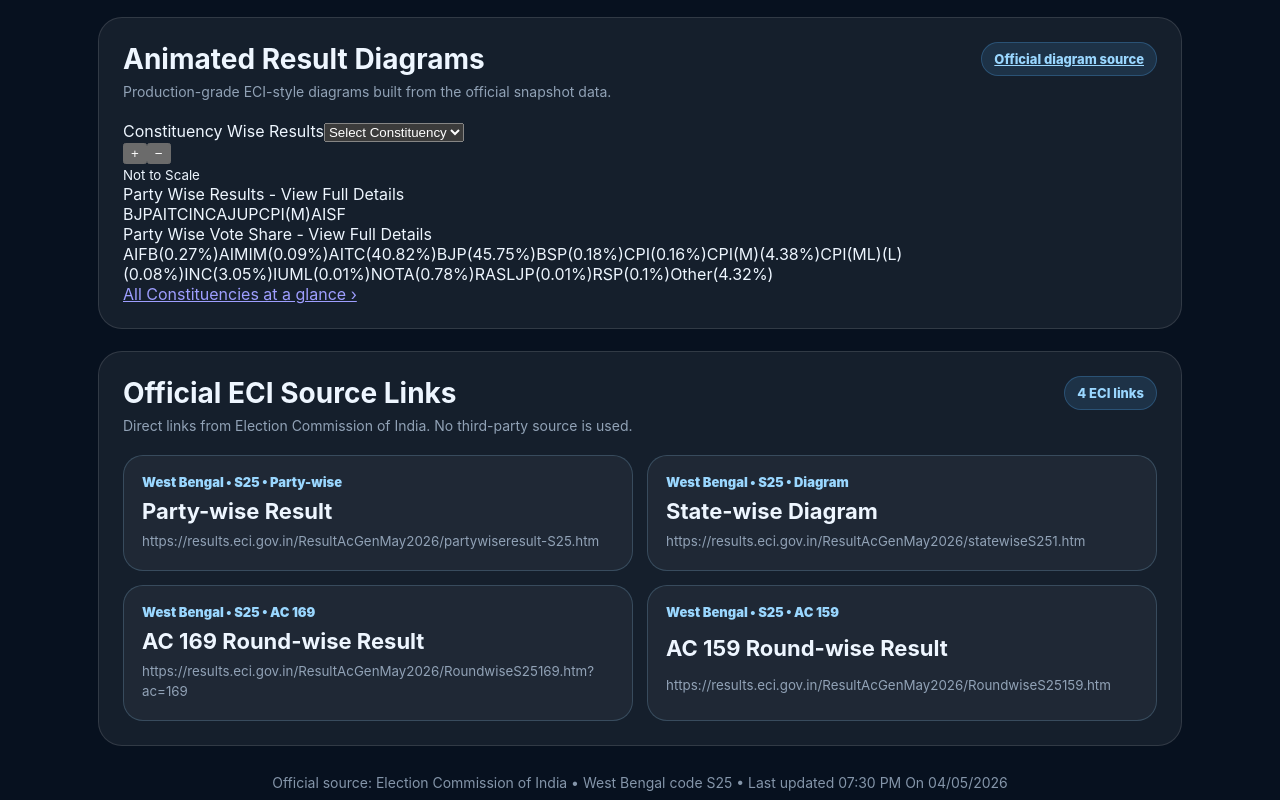
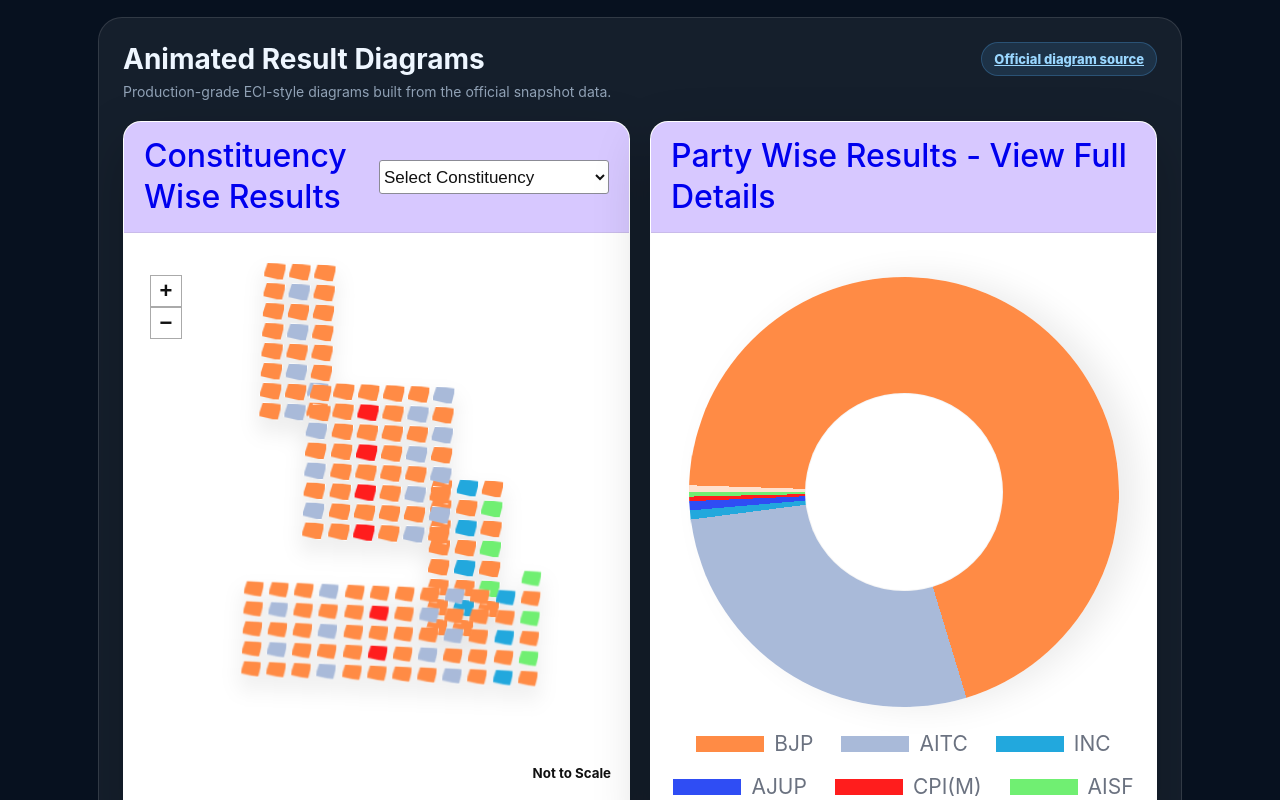
Before and after one commit to PsProsen-Dev/West-Bengal-2026-Voting-Result, a Next.js app: page / in a window 1280 px wide. Shown: the part 1900-2700 px from the top of the page. Built offline with nearby package versions, Linux system fonts and the light colour scheme; no server answers.

Commit message:
Style animated production-grade diagrams

```diff
--- a/app/style.css
+++ b/app/style.css
@@ -100,10 +100,55 @@ p { color: #b7c6d8; font-size: 18px; line-height: 1.65; max-width: 790px; }
 .roundCard strong { font-size: 22px; }
 .roundCard small { color: #91a2b6; line-height: 1.5; }
 
+.diagramPanel { overflow: hidden; }
+.diagramGrid { display: grid; grid-template-columns: repeat(2, minmax(0, 1fr)); gap: 20px; }
+.diagramCard { background: #fff; color: #1f2937; border-radius: 18px; overflow: hidden; box-shadow: 0 22px 55px rgba(0,0,0,.22); border: 1px solid rgba(255,255,255,.16); animation: cardLift .65s ease both; }
+.diagramCard.wideDiagram { grid-column: 1 / 3; }
+.diagramTitle { min-height: 60px; display: flex; align-items: center; justify-content: space-between; gap: 12px; padding: 14px 20px; background: #d7c8ff; color: #0000ee; font-size: clamp(22px, 3vw, 32px); line-height: 1.28; font-weight: 500; border-bottom: 1px solid #c9bbea; }
+.diagramTitle.withSelect { align-items: center; }
+.diagramTitle select { min-width: 230px; height: 34px; background: #fff; border: 1px solid #8b8b95; border-radius: 3px; font-size: 17px; color: #111; }
+.vizStage { padding: 44px 20px 26px; display: grid; place-items: center; }
+.seatDonut { width: min(430px, 78vw); aspect-ratio: 1; border-radius: 50%; background: conic-gradient(var(--donut-stops)); position: relative; transform: rotate(-90deg); animation: diagramReveal 1.2s cubic-bezier(.2,.9,.2,1) both, softPulse 5s ease-in-out infinite 1.2s; box-shadow: 0 18px 34px rgba(0,0,0,.08); }
+.seatDonut:after { content: ""; position: absolute; inset: 0; border-radius: inherit; background: conic-gradient(from 0deg, rgba(255,255,255,.82) 0deg 1.8deg, transparent 1.8deg 360deg); opacity: .9; mix-blend-mode: screen; }
+.donutHole { position: absolute; inset: 27%; border-radius: 50%; background: #fff; z-index: 2; box-shadow: inset 0 0 0 1px rgba(0,0,0,.04); }
+.chartLegend, .voteLegend { color: #6b7280; }
+.chartLegend { display: flex; justify-content: center; gap: 18px 28px; flex-wrap: wrap; margin-top: 24px; font-size: 21px; }
+.chartLegend span, .voteLegend span { display: inline-flex; align-items: center; gap: 10px; white-space: nowrap; }
+.chartLegend i { width: 68px; height: 16px; display: inline-block; }
+.voteShareLayout { min-height: 430px; padding: 42px 40px 36px; display: grid; grid-template-columns: minmax(180px, 290px) 1fr; align-items: center; gap: 34px; }
+.voteLegend { display: grid; gap: 13px; font-size: 20px; align-content: start; }
+.voteLegend i { width: 72px; height: 18px; display: inline-block; }
+.votePie { width: min(380px, 70vw); aspect-ratio: 1; border-radius: 50%; background: conic-gradient(var(--pie-stops)); animation: diagramReveal 1.15s cubic-bezier(.2,.9,.2,1) both .15s; box-shadow: 0 20px 38px rgba(0,0,0,.10); position: relative; }
+.votePie:after { content: ""; position: absolute; inset: 0; border-radius: inherit; background: conic-gradient(from 0deg, rgba(255,255,255,.92) 0deg 2.1deg, transparent 2.1deg 360deg); mix-blend-mode: screen; }
+.mapCardBody { position: relative; min-height: 560px; background: #fff; display: grid; place-items: center; padding: 34px 20px; overflow: hidden; }
+.mapControls { position: absolute; left: 26px; top: 42px; z-index: 3; display: grid; }
+.mapControls button { width: 32px; height: 32px; border: 1px solid #aaa; background: #fff; color: #111; font-size: 22px; font-weight: 800; line-height: 1; }
+.wbShape { width: 300px; height: 460px; display: grid; grid-template-columns: repeat(12, 1fr); grid-auto-rows: 18px; gap: 2px; align-content: center; transform: rotate(2deg); animation: mapFloat 4.8s ease-in-out infinite; }
+.wbShape span { clip-path: polygon(18% 0, 100% 11%, 84% 100%, 0 78%); border: 1px solid #fff; border-radius: 2px; opacity: 0; animation: tileIn .55s ease forwards; }
+.wbShape span:nth-child(odd) { animation-delay: .03s; }
+.wbShape span:nth-child(3n) { animation-delay: .09s; }
+.wbShape span:nth-child(5n) { animation-delay: .14s; }
+.wbShape .bjp { background: #ff8b45; }
+.wbShape .aitc { background: #a9bad9; }
+.wbShape .inc { background: #22a8dd; }
+.wbShape .cpm { background: #ff1d1d; }
+.wbShape .aisf { background: #70ef72; }
+.wbShape span:nth-child(12n+1), .wbShape span:nth-child(12n+2), .wbShape span:nth-child(12n+3) { transform: translateY(-118px) translateX(28px); }
+.wbShape span:nth-child(12n+10), .wbShape span:nth-child(12n+11), .wbShape span:nth-child(12n+12) { transform: translateY(92px) translateX(-24px); }
+.wbShape span:nth-child(n+96) { transform: translateY(40px) translateX(18px) scale(.92); }
+.mapCardBody small { position: absolute; right: 18px; bottom: 12px; color: #111; font-weight: 700; }
+.glanceButton { display: block; width: min(760px, 86%); margin: 28px auto 0; padding: 16px 18px; text-align: center; border-radius: 6px; background: #146de8; color: #fff; font-size: clamp(22px, 4vw, 32px); font-weight: 900; text-decoration: none; box-shadow: 0 16px 28px rgba(20,109,232,.25); }
+.glanceButton:hover { transform: translateY(-1px); }
+@keyframes diagramReveal { from { clip-path: circle(0 at 50% 50%); transform: rotate(-90deg) scale(.92); opacity: .35; } to { clip-path: circle(72% at 50% 50%); transform: rotate(-90deg) scale(1); opacity: 1; } }
+@keyframes softPulse { 0%, 100% { filter: saturate(1); } 50% { filter: saturate(1.12); } }
+@keyframes cardLift { from { opacity: 0; transform: translateY(18px); } to { opacity: 1; transform: translateY(0); } }
+@keyframes tileIn { from { opacity: 0; transform: translateY(8px) scale(.72); } to { opacity: 1; } }
+@keyframes mapFloat { 0%, 100% { filter: drop-shadow(0 8px 8px rgba(0,0,0,.08)); } 50% { filter: drop-shadow(0 14px 12px rgba(0,0,0,.12)); } }
+@media (prefers-reduced-motion: reduce) { .seatDonut, .votePie, .diagramCard, .wbShape, .wbShape span { animation: none !important; opacity: 1; } }
 .muted { color: #9fb0c4; }
 footer { text-align: center; color: #8495a9; margin-top: 28px; font-size: 14px; }
 
-@media (max-width: 900px) { .partyCards { grid-template-columns: repeat(3, 1fr); } }
+@media (max-width: 900px) { .partyCards { grid-template-columns: repeat(3, 1fr); } .diagramGrid { grid-template-columns: 1fr; } .diagramCard.wideDiagram { grid-column: auto; } .voteShareLayout { grid-template-columns: 1fr; justify-items: center; } .voteLegend { justify-self: start; } }
 @media (max-width: 760px) {
   main { padding: 20px 12px 42px; }
   .hero { padding: 30px 20px; }
@@ -113,4 +158,15 @@ footer { text-align: center; color: #8495a9; margin-top: 28px; font-size: 14px;
   .row { grid-template-columns: 40px 1fr 60px; }
   .bar { grid-column: 2 / 4; }
   .resultHead, .resultLine { grid-template-columns: 1fr 54px 72px 54px; padding: 12px 10px; font-size: 13px; }
+  .diagramPanel { padding: 12px; }
+  .diagramTitle { font-size: 27px; display: grid; }
+  .diagramTitle select { min-width: 100%; }
+  .seatDonut { width: min(330px, 82vw); }
+  .chartLegend { font-size: 18px; gap: 12px 18px; }
+  .chartLegend i { width: 56px; }
+  .voteShareLayout { padding: 34px 16px; }
+  .voteLegend { font-size: 18px; gap: 10px; }
+  .voteLegend i { width: 62px; }
+  .mapCardBody { min-height: 640px; }
+  .wbShape { width: 255px; height: 500px; grid-auto-rows: 16px; }
 }
```
